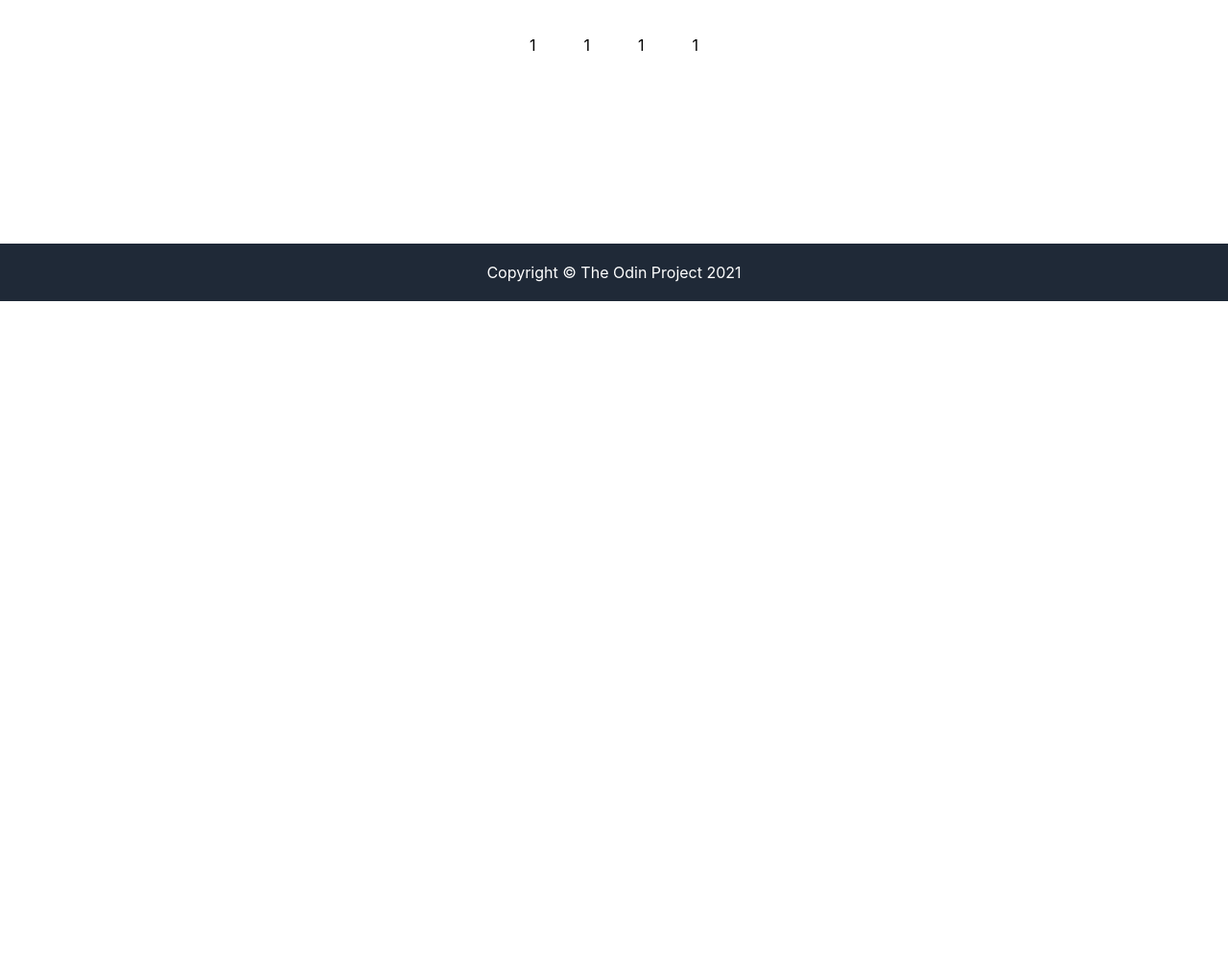
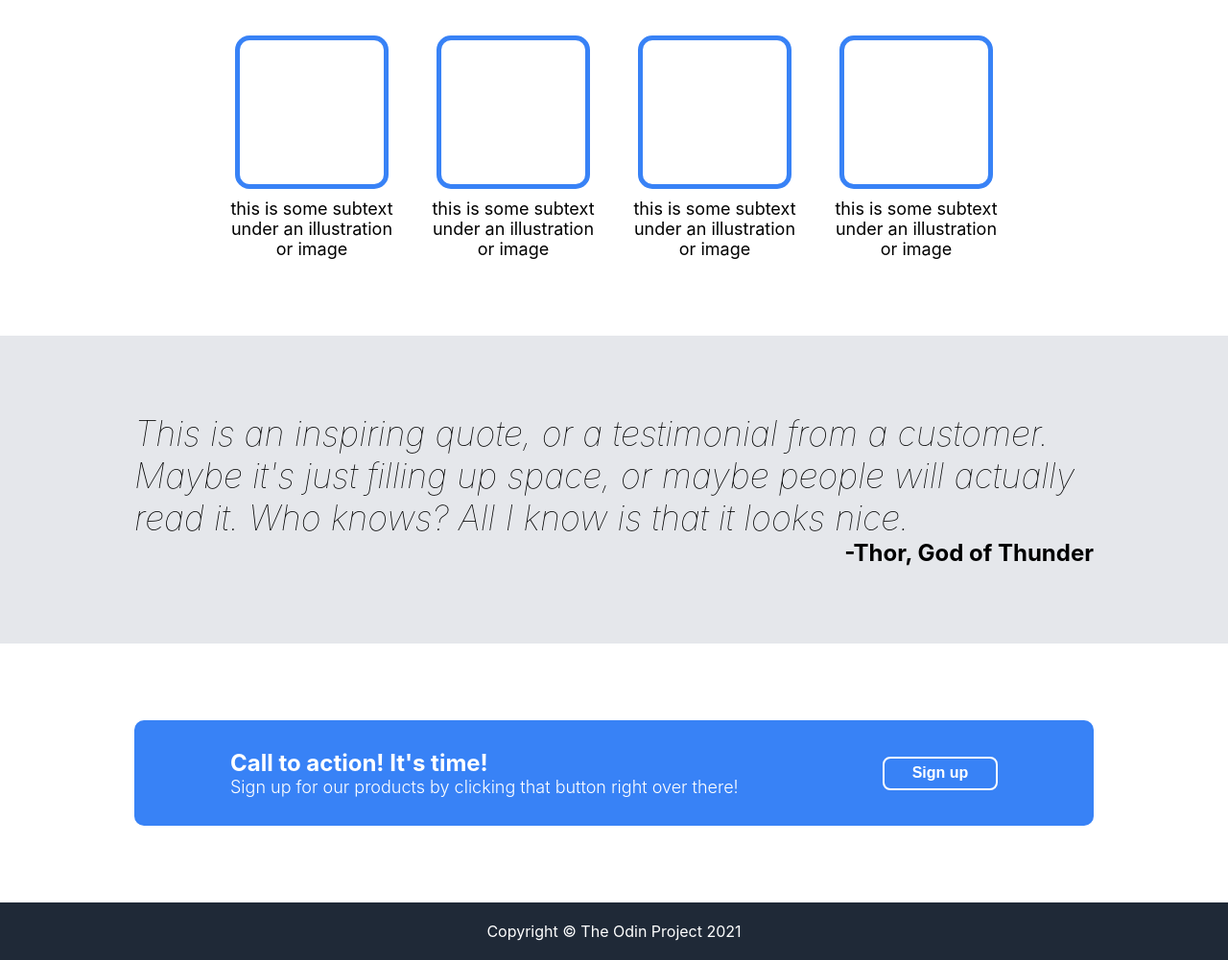
Before and after one commit to Accany1/Landing-page-odin, a plain HTML site: page index.html in a window 1280 px wide. Shown: the part 486-1487 px from the top of the page at 96% size. Before the commit the page ends 800 px from the top, so only its background shows below. Drawn offline with Linux system fonts and the light colour scheme.

Commit message:
added body and cleaned up the code

```diff
--- a/index.html
+++ b/index.html
@@ -30,13 +30,39 @@
     <div class="information">
         <div class="info-title">Some random information.</div>
         <div class="info-examples">
-            <div>1</div>
-            <div>1</div>
-            <div>1</div>
-            <div>1</div>
+            <div class="info-seg">
+                <div class="info-img"></div>
+                <div class="info-sub">this is some subtext under an illustration or image</div>
+            </div>
+            <div class="info-seg">
+                <div class="info-img"></div>
+                <div class="info-sub">this is some subtext under an illustration or image</div>
+            </div>
+            <div class="info-seg">
+                <div class="info-img"></div>
+                <div class="info-sub">this is some subtext under an illustration or image</div>
+            </div>
+            <div class="info-seg">
+                <div class="info-img"></div>
+                <div class="info-sub">this is some subtext under an illustration or image</div>
+            </div>
+        </div>
+    </div>
+    <div class="quote">
+        <div class="quote-text">
+            This is an inspiring quote, or a testimonial from a customer. Maybe it's just filling up space, or maybe people will actually read it. Who knows? All I know is that it looks nice.
+            <div class="quote-from">-Thor, God of Thunder</div>
         </div>
     </div>
 
+    <div class="cta-container">
+        <div class="cta">
+            <div class="cta-title">Call to action! It's time!
+                <div class="cta-text">Sign up for our products by clicking that button right over there!</div>
+            </div>
+            <button class="cta-button">Sign up</button>
+        </div>
+    </div>
     <div class="footer">
         Copyright © The Odin Project 2021
     </div>
--- a/style.css
+++ b/style.css
@@ -87,21 +87,115 @@ a {
     flex-direction: column;
     flex-grow: 1;
     align-items: center;
-
+    padding: 0px 80px;
+    margin-top: 40px;
+    margin-bottom: 80px;
 }
 
 .info-title {
     color: #1F2937;
     font-size: 36px;
     font-weight: bolder;
-    margin: 40px 0px;
+    margin-bottom: 40px;
 }
 
 .info-examples {
     display: flex;
-    flex-grow: 1;
+    flex-shrink: 1;
     justify-content: space-between;
-    gap: 50px;
+    gap: 40px;
+    font-size: 18px;
+}
+
+.info-img {
+    width: 150px;
+    height: 150px;
+    background-color: white;
+    border: 5px solid #3882F6;
+    border-radius: 15px;
+    margin-bottom: 10px;
+}
+
+.info-sub {
+    width: 170px;
+    text-align: center;
+}
+
+.info-seg {
+    display: flex;
+    flex-direction: column;
+    align-items: center;
+    flex-shrink: 1;
+}
+
+.quote {
+    display: flex;
+    flex-direction: column;
+    padding: 0px 80px;
+    background-color: #E5E7EB;
+    padding: 80px 60px;
+    flex-shrink: 1;
+    align-items: center;
+}
+
+.quote-text {
+    font-size: 36px;
+    font-weight: lighter;
+    font-style: italic;
+    columns: #1F2937;
+    max-width: 1000px;
+}
+
+.quote-from {
+    text-align: right;
+    font-weight: bold;
+    font-style: normal;
+    font-size: 24px;
+    margin-left: auto;
+}
+
+.cta-container {
+    padding: 0px 80px;
+    display: flex;
+    justify-content: center;
+    align-items: center;
+}
+
+.cta {
+    margin: 80px 0px;
+    padding: 30px 100px;
+    border-radius: 10px;
+    background-color: #3882F6;
+    display: flex;
+    width: 800px;
+    color: white;
+    align-items: center;
+    gap: 20px;
+}
+
+.cta-title {
+    margin-right: auto;
+    font-size: 24px;
+    font-weight: bold;
+}
+
+.cta-text {
+    font-size: 18px;
+    font-weight: 300;
+}
+
+.cta-button {
+    border-color: white;
+    background-color: #3882F6;
+    cursor: pointer;
+    color: white;
+    font-size: 16px;
+    font-weight: bold;
+    border-radius: 8px;
+    border-style:solid;
+    width: 120px;
+    height: 35px;
+    margin-left: auto;
 }
 
 .footer {
```
